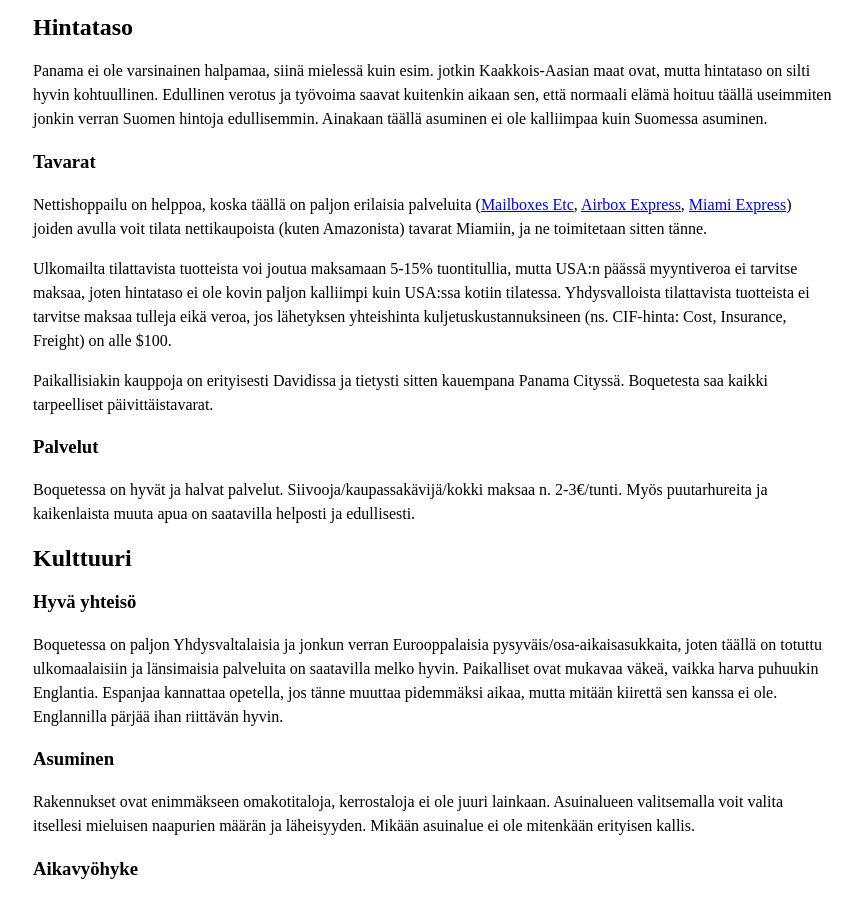
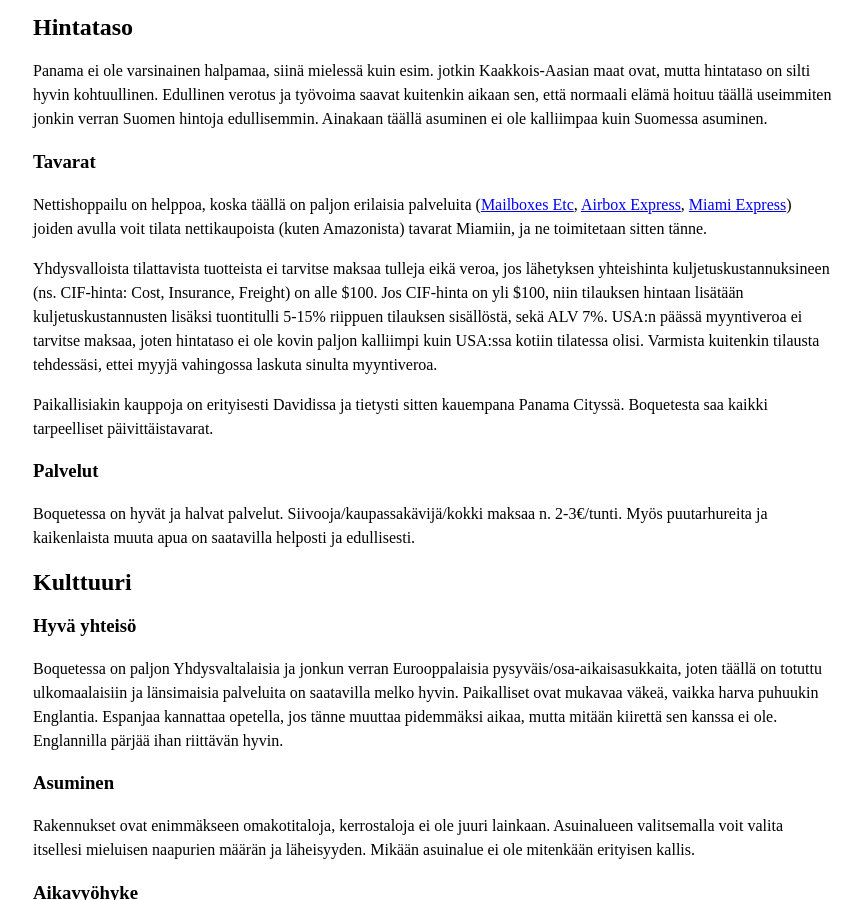
Before and after one commit to pitkonaarinparatiisi/pitkonaarinparatiisi.github.io, a Jekyll site: the page built from yleistietoa.md, in a window 1280 px wide and 900 px high, scrolled down 1263 px. Shown: the whole window, without its empty margins (207-1070 px from the left). Built offline with Jekyll 4.4.1, drawn with Linux system fonts in a browser that asks for light colours; our own code applies the rules of GitHub Pages for plain Markdown files.

Commit message:
Update yleistietoa.md

```diff
--- a/yleistietoa.md
+++ b/yleistietoa.md
@@ -38,7 +38,7 @@ Panama ei ole varsinainen halpamaa, siinä mielessä kuin esim. jotkin Kaakkois-
 
 Nettishoppailu on helppoa, koska täällä on paljon erilaisia palveluita ([Mailboxes Etc](http://www.mbe-ca.com/), [Airbox Express](https://airbox.com.pa/eng/), [Miami Express](http://miamiexpress.com/home/)) joiden avulla voit tilata nettikaupoista (kuten Amazonista) tavarat Miamiin, ja ne toimitetaan sitten tänne.
 
-Ulkomailta tilattavista tuotteista voi joutua maksamaan 5-15% tuontitullia, mutta USA:n päässä myyntiveroa ei tarvitse maksaa, joten hintataso ei ole kovin paljon kalliimpi kuin USA:ssa kotiin tilatessa. Yhdysvalloista tilattavista tuotteista ei tarvitse maksaa tulleja eikä veroa, jos lähetyksen yhteishinta kuljetuskustannuksineen (ns. CIF-hinta: Cost, Insurance, Freight) on alle $100.
+Yhdysvalloista tilattavista tuotteista ei tarvitse maksaa tulleja eikä veroa, jos lähetyksen yhteishinta kuljetuskustannuksineen (ns. CIF-hinta: Cost, Insurance, Freight) on alle $100. Jos CIF-hinta on yli $100, niin tilauksen hintaan lisätään kuljetuskustannusten lisäksi tuontitulli 5-15% riippuen tilauksen sisällöstä, sekä ALV 7%. USA:n päässä myyntiveroa ei tarvitse maksaa, joten hintataso ei ole kovin paljon kalliimpi kuin USA:ssa kotiin tilatessa olisi. Varmista kuitenkin tilausta tehdessäsi, ettei myyjä vahingossa laskuta sinulta myyntiveroa.
 
 Paikallisiakin kauppoja on erityisesti Davidissa ja tietysti sitten kauempana Panama Cityssä. Boquetesta saa kaikki tarpeelliset päivittäistavarat.
 
```
